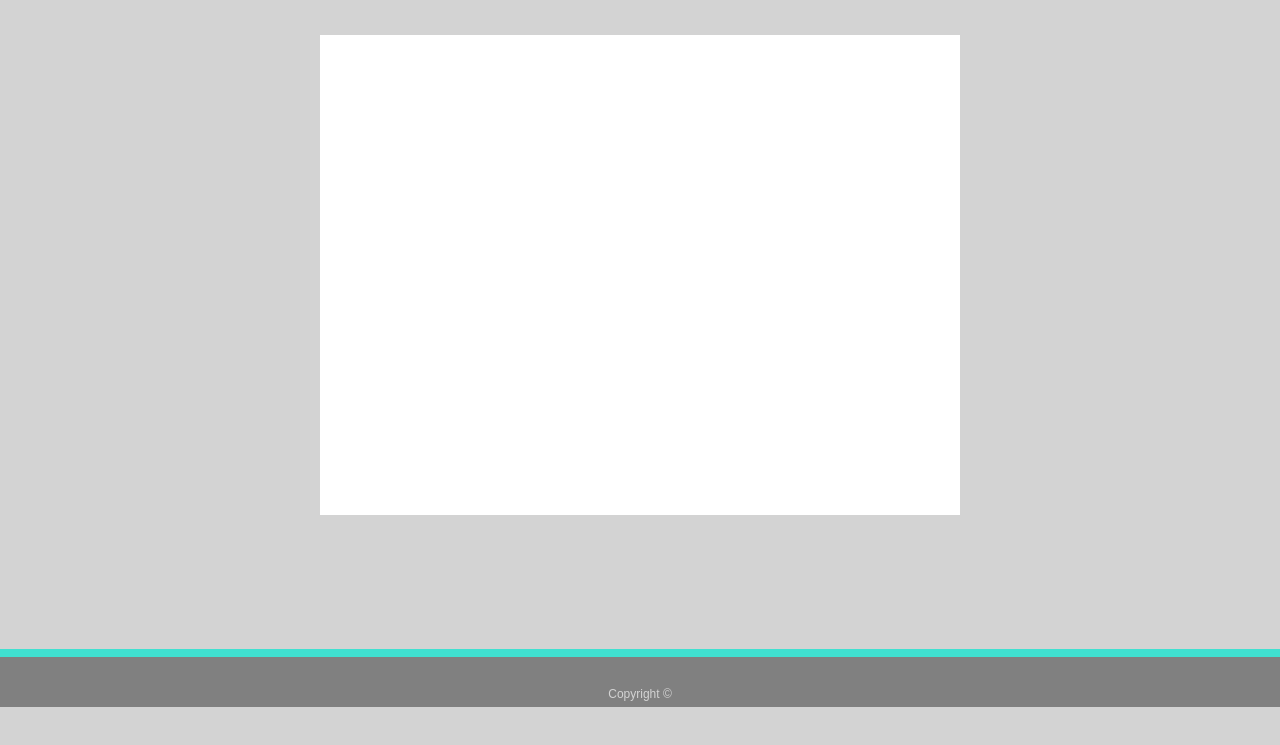
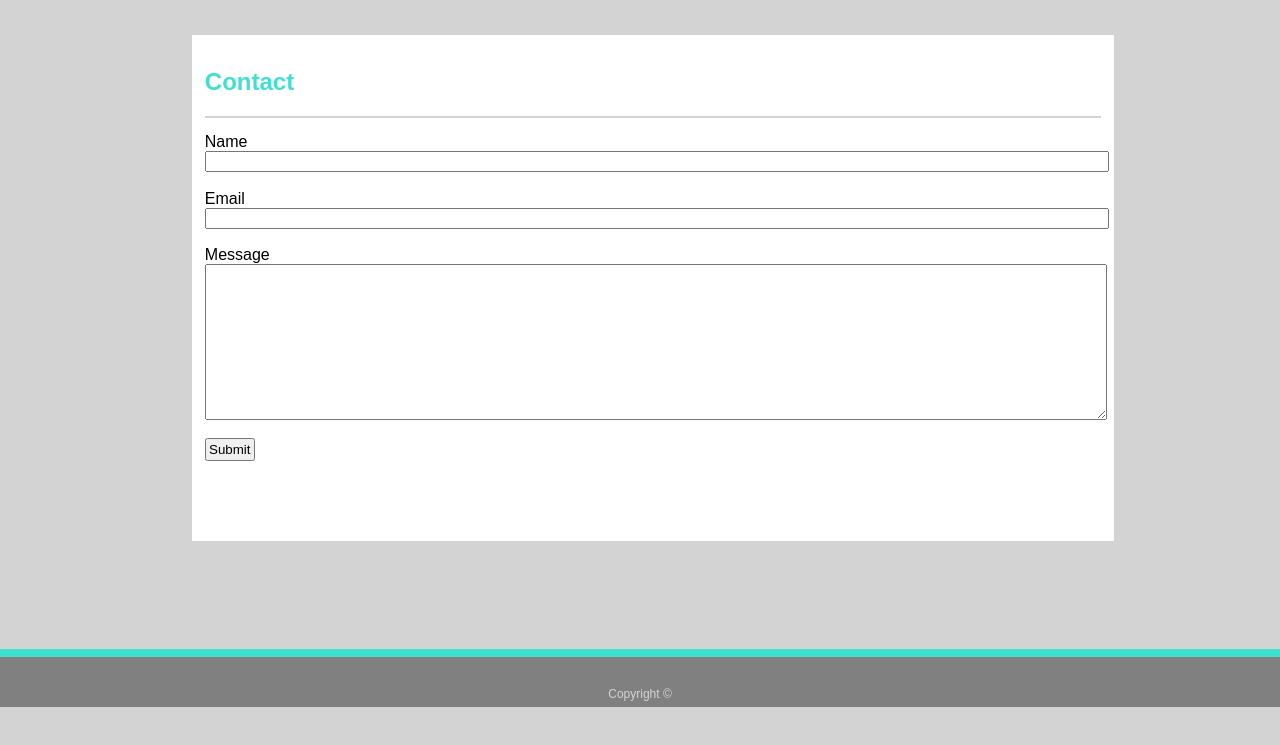
Before and after one commit to showel22/Basic-Portfolio, a plain HTML site: page contact.html in a window 1280 px wide. Shown: the part 93-838 px from the top of the page. Drawn offline with Linux system fonts and the light colour scheme.

Commit message:
adding more styling and content

```diff
--- a/assets/css/style.css
+++ b/assets/css/style.css
@@ -8,6 +8,11 @@ body {
     margin: 0;
     font-family: Arial, Helvetica, sans-serif;
     background-color: lightgrey;
+    overflow: hidden;
+}
+
+textarea {
+    height: 150px;
 }
 
 #header {
@@ -49,9 +54,44 @@ body {
 
 #content {
     height: 60%;
-    width: 50%;
-    margin: 10% 25%;
+    width: 70%;
+    margin: 10% 15%;
+    padding: 1%;
     background-color: #fff;
+}
+
+#content h2 {
+    color: turquoise;
+}
+
+#content hr {
+    border-color: lightgrey;
+    border-width: 1px;
+    border-style: solid;
+    margin-bottom: 15px;
+}
+
+#content img {
+    height: 150px;
+    width: 200px;
+    float: left;
+    padding: 15px;
+}
+
+#content p {
+    font-size: 18px;
+    line-height: 28px;
+}
+
+#content input, textarea {
+    display: block;
+    margin-bottom: 2%;
+    width: 100%;
+}
+
+#content #submit {
+    width: 50px;
+    padding: 2px;
 }
 
 #footer {
--- a/contact.html
+++ b/contact.html
@@ -25,7 +25,17 @@
         </div>
     </div>
     <div id="content">
-
+        <h2>Contact</h2>
+        <hr />
+        <form>
+            <label>Name</label>
+            <input name="name" type="text"/>
+            <label>Email</label>
+            <input name="email" type="text"/>
+            <label>Message</label>
+            <textarea name="message"></textarea>
+            <input id="submit" type="submit" />
+        </form>
     </div>
     <div id="footer">
         <div>
```
Also changed, not shown: index.html (+6 -1 lines).
